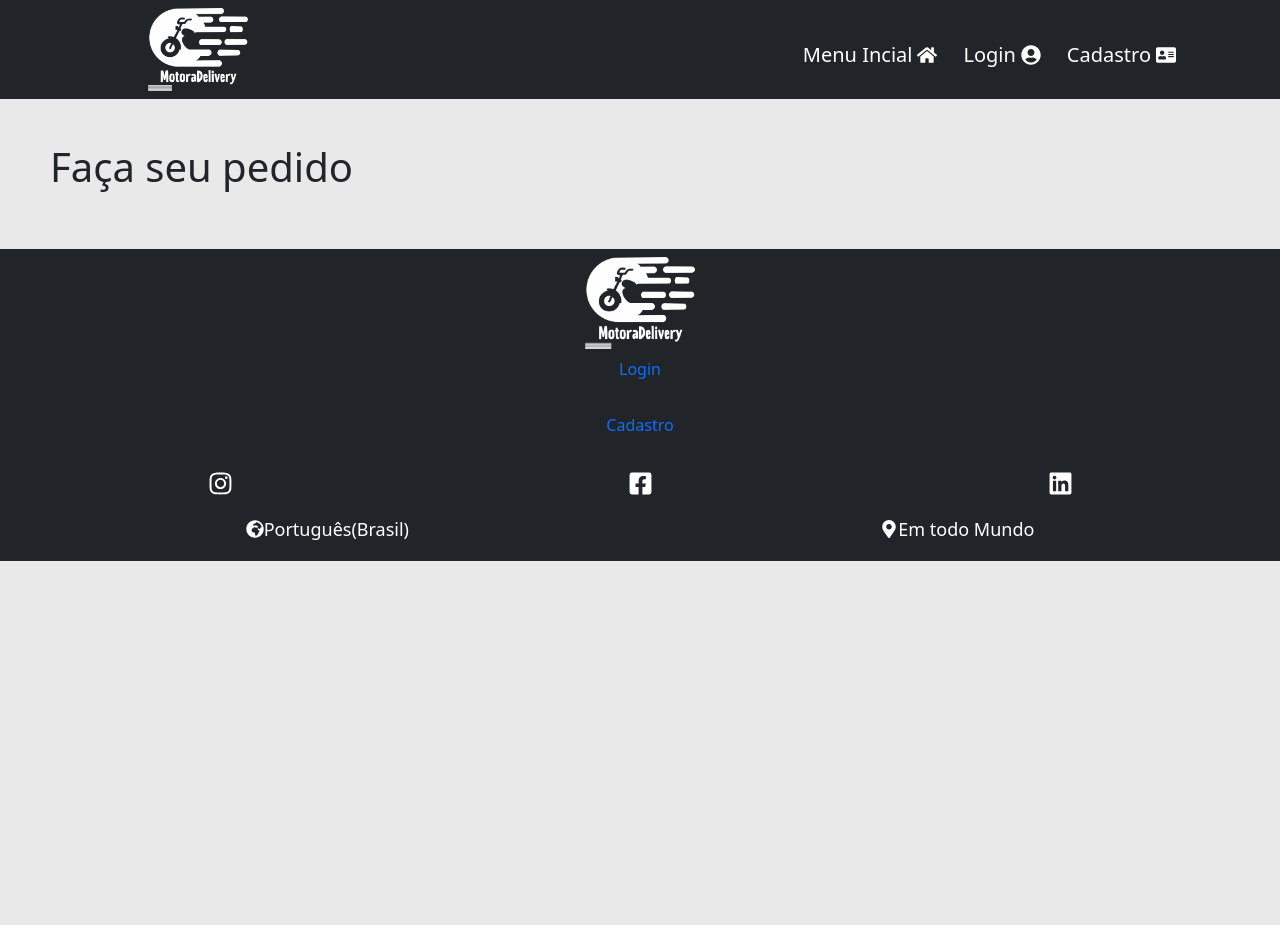
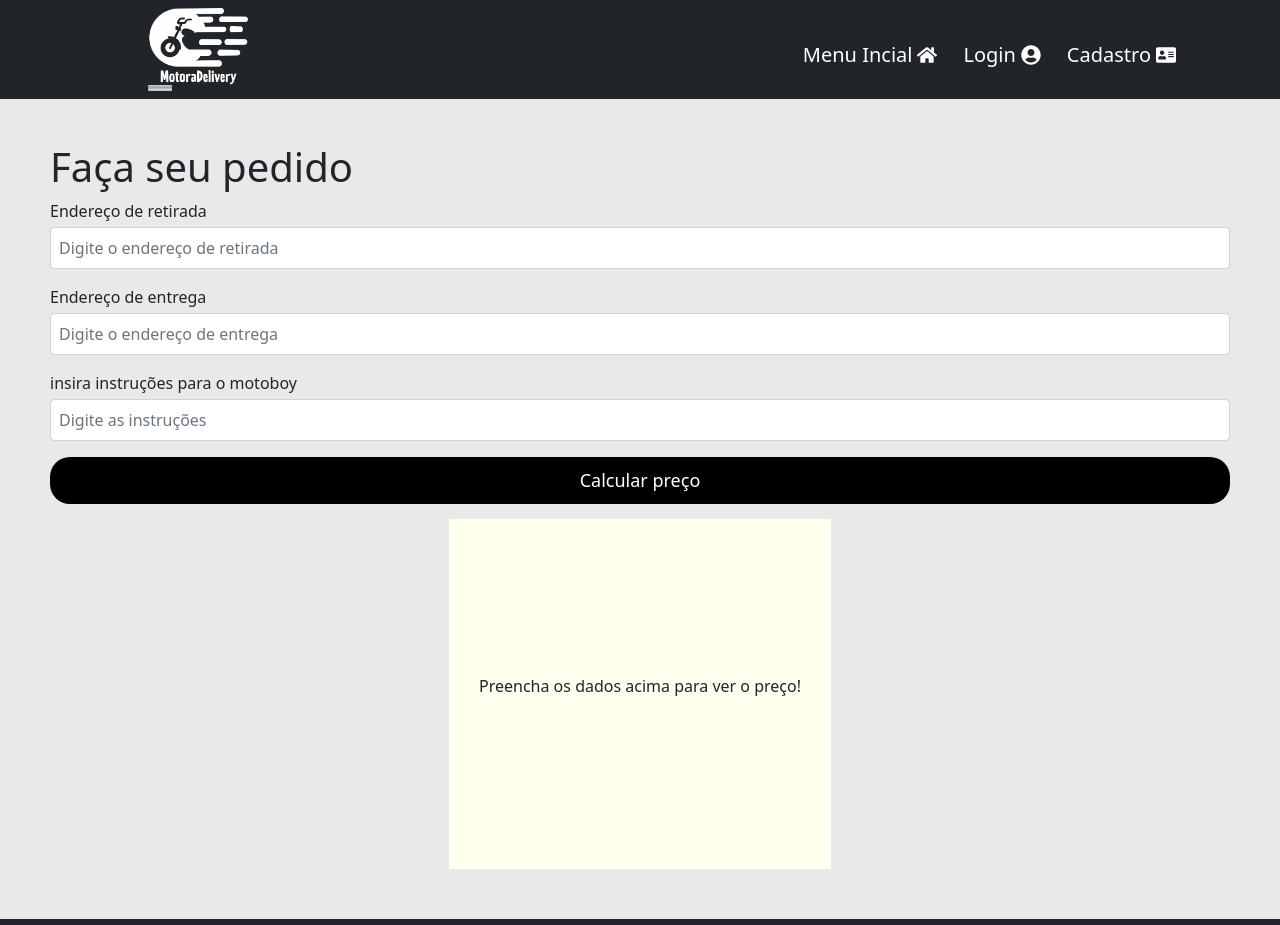
Before and after one commit to Groisa/MotoraDelivery, a React (Create React App) app in the folder front-end/: page /novo-pedido in a window 1280 px wide. Shown: the top 925 px of the page. Before the commit the page ends 800 px from the top, so only its background shows below. Built offline with nearby package versions, Linux system fonts and the light colour scheme; no server answers.

Commit message:
implementa estrutura tela de pedido

```diff
--- /dev/null
+++ b/front-end/src/Views/NewOrder/dataOrder.tsx
@@ -0,0 +1,69 @@
+import { useFormik } from "formik";
+import { Form } from "react-bootstrap";
+import { FormFilde } from "../../Components/FormField";
+import * as yup from 'yup'
+import { ButtonFormUser } from "../../Components/StyledComponets";
+import { EstimatePrice } from "./estimeprice";
+import styled from "styled-components";
+
+export function DataOrder() {
+    const formik = useFormik({
+        initialValues: {
+            AddresInitial: '',
+            AddresFinal: '',
+            Description: '',
+        },
+        validationSchema: yup.object().shape({
+
+        }),
+        onSubmit: async () => {
+
+        }
+    })
+    return (
+        <Form>
+            <FormFilde
+                controlId="AddresInitial"
+                label="Endereço de retirada"
+                placeholder="Digite o endereço de retirada"
+                {...formik.getFieldProps('AddresInitial')}
+                error={formik.errors['AddresInitial']}
+                isInvalid={formik.touched['AddresInitial'] && !!formik.errors['AddresInitial']}
+                isValid={formik.touched['AddresInitial'] && !formik.errors['AddresInitial']}
+            />
+            <FormFilde
+                controlId="AddresFinal"
+                label="Endereço de entrega"
+                placeholder="Digite o endereço de entrega"
+                {...formik.getFieldProps('AddresFinal')}
+                error={formik.errors['AddresFinal']}
+                isInvalid={formik.touched['AddresFinal'] && !!formik.errors['AddresFinal']}
+                isValid={formik.touched['AddresFinal'] && !formik.errors['AddresFinal']}
+            />
+            <FormFilde
+                controlId="Description"
+                label="insira instruções para o motoboy"
+                placeholder="Digite as instruções"
+                {...formik.getFieldProps('Description')}
+                error={formik.errors['Description']}
+                isInvalid={formik.touched['Description'] && !!formik.errors['Description']}
+                isValid={formik.touched['Description'] && !formik.errors['Description']}
+            />
+            <ButtonFormUser
+                disabled={formik.isSubmitting || formik.isValidating}
+                type="submit"
+            >Calcular preço
+            </ButtonFormUser>
+            <EstimatePriceStyled>
+                <EstimatePrice />
+            </EstimatePriceStyled>
+        </Form>
+    )
+}
+const EstimatePriceStyled = styled.div`
+    width: 100%;
+    display: grid;
+    align-items: center;
+    justify-content: center;
+    padding-top: 15px;
+`
--- /dev/null
+++ b/front-end/src/Views/NewOrder/estimeprice.tsx
@@ -0,0 +1,19 @@
+import styled from "styled-components"
+
+export function EstimatePrice () {
+    return (
+        <StyledEstime>
+             <p>Preencha os dados acima para ver o preço!</p>
+        </StyledEstime>
+    )
+}
+const StyledEstime = styled.div`
+    display: flex;
+    align-items: center;
+    justify-content: center;
+    width: 100%;
+    height: 350px;
+    background-color: #ffe;
+    padding: 30px;
+    text-align: center;
+`
--- a/front-end/src/Views/NewOrder/newOrder.tsx
+++ b/front-end/src/Views/NewOrder/newOrder.tsx
@@ -1,11 +1,13 @@
 import { Layout } from "../../Components/Layout";
 import { ContainerFormUser } from "../../Components/StyledComponets";
+import { DataOrder } from "./dataOrder";
 
 export function NewOrde() {
     return (
         <Layout>
             <ContainerFormUser className="pt-5">
                 <h1>Faça seu pedido</h1>
+                <DataOrder />
             </ContainerFormUser>
         </Layout>
     )
--- a/front-end/src/index.tsx
+++ b/front-end/src/index.tsx
@@ -7,6 +7,8 @@ import './index.css'
 import { ToastContainer } from 'react-toastify';
 import { Provider } from 'react-redux'
 import store from './Store/store';
+
+import 'react-toastify/dist/ReactToastify.css';
 const root = ReactDOM.createRoot(
   document.getElementById('root') as HTMLElement
 );
```
